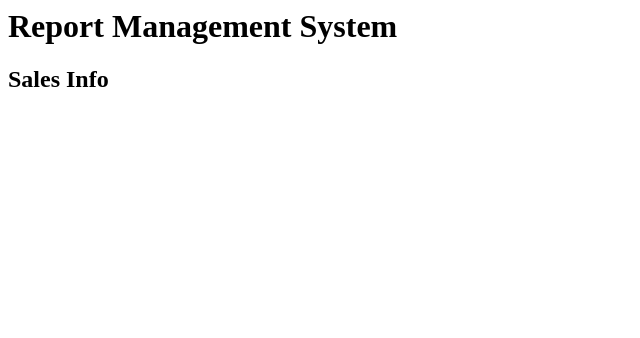
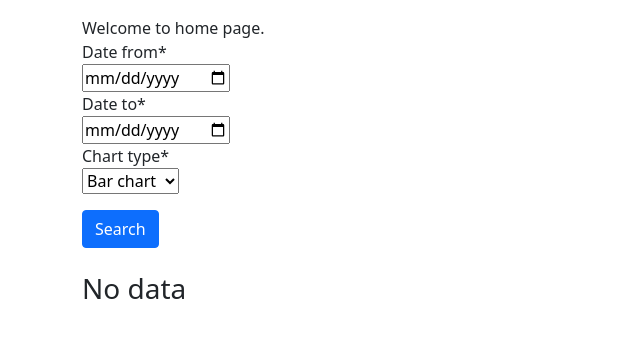
Before and after one commit to vijay113/BasicOfPython, a Django app: page / in a window 1280 px wide. Shown: the top 338 px of the page, without its empty margins (0-640 px from the left). Run offline with Django 3.2, Linux system fonts and the light colour scheme; some libraries are stand-ins or nearby versions.

Commit message:
search sales records in python

```diff
--- /dev/null
+++ b/Django_Apps/Report_Management/sales/forms.py
@@ -0,0 +1,13 @@
+from django import forms
+
+
+CHART_CHOICES = (
+    ("#1","Bar chart"),
+    ("#2","Pie chart"),
+    ("#3","Line chart"),
+)
+
+class SalesSearchForm(forms.Form):
+        date_from = forms.DateField(widget=forms.DateInput(attrs={"type":"date"}))
+        date_to = forms.DateField(widget=forms.DateInput(attrs={"type":"date"}))
+        chart_type = forms.ChoiceField(choices=CHART_CHOICES)
--- a/Django_Apps/Report_Management/sales/models.py
+++ b/Django_Apps/Report_Management/sales/models.py
@@ -15,6 +15,11 @@ class Position(models.Model):
     def save(self,*args,**kwargs):
         self.price = self.product.price * self.quantity
         return super().save(*args,**kwargs)
+
+    # reverse relationship Position --> Sale
+    def get_sales_id(self):
+        sale_obj = self.sale_set.first()
+        return sale_obj.id
 
 
     def __str__(self):
--- a/Django_Apps/Report_Management/sales/templates/sales/home.html
+++ b/Django_Apps/Report_Management/sales/templates/sales/home.html
@@ -1,5 +1,35 @@
-<h1>
-Report Management System
+{% extends "base.html" %}
+{% load crispy_forms_tags %}
 
-</h1>
-<h2>Sales Info</h2>
+{% block title %}
+Home
+{% endblock title %}
+
+{% block content %}
+Welcome to home page.
+
+<br/>
+
+<form action="" method="POST">
+{% csrf_token %}
+{{form|crispy}}
+<button type="submit" class="btn btn-primary mt-3">Search</button>
+</form>
+<br/>
+{% if sale_df %}
+   <p>Sales Data:</p>
+   {{sale_df|safe}}
+   <br/>
+   <p>Position Data:</p>
+   {{position_df|safe}}
+   <br/>
+   <p>Merged Data:</p>
+   {{merged_df|safe}}
+   <br/>
+   <p>Main Data:</p>
+   {{df|safe}}
+{% else %}
+   <h3>No data</h3>
+{% endif %}
+
+{% endblock content %}
--- a/Django_Apps/Report_Management/sales/views.py
+++ b/Django_Apps/Report_Management/sales/views.py
@@ -2,12 +2,76 @@ from django.shortcuts import render
 
 from django.views.generic import ListView, DetailView
 
-from .models import Sale
+from .models import Position, Sale
+from .forms import SalesSearchForm
+import pandas as pd
+from .utils import get_customer_from_id,get_salesman_from_id
 
 # Create your views here.
 
 def home_view(request):
-    return render(request,"sales/home.html",{})
+    form = SalesSearchForm(request.POST or None)
+    sale_df = None
+    position_df = None
+    merged_df = None
+    df = None
+    if request.method == "POST":
+        date_from = request.POST.get("date_from")
+        date_to = request.POST.get("date_to")
+        chart_type = request.POST.get("chart_type")
+
+        # qs = Sale.objects.all()
+         #obj = Sale.objects.get(id = 1)
+
+        qs = Sale.objects.filter(created__date__lte = date_to,created__date__gte = date_from)
+        if len(qs)>0:
+            sale_df = pd.DataFrame(qs.values())
+            sale_df["customer_id"]= sale_df["customer_id"].apply(get_customer_from_id)
+            sale_df["salesman_id"] = sale_df["salesman_id"].apply(get_salesman_from_id)
+
+            sale_df["created"]= sale_df["created"].apply(lambda x:x.strftime('%Y-%m-%d'))
+            sale_df["updated"] = sale_df["updated"].apply(lambda x:x.strftime("%Y-%m-%d"))
+
+
+            sale_df.rename({"customer_id":"customer","salesman_id":"salesman","id":"sales_id"},axis=1,inplace=True)
+
+            #sale_df["sales_id_1"]=sale_df["sales_id"]
+
+            position_data = []
+            for sale in qs:
+                for pos in sale.get_positions():
+                    obj = {
+                        "position_id":pos.id,
+                        "product":pos.product.name,
+                        "quantity":pos.quantity,
+                        "price":pos.price,
+                        "sales_id":pos.get_sales_id()
+                    }
+                    position_data.append(obj)
+
+            position_df = pd.DataFrame(position_data)
+
+            merged_df = pd.merge(sale_df,position_df,on="sales_id")
+
+            df = merged_df.groupby("transaction_id", as_index=False)["price"].agg("sum")
+
+            sale_df = sale_df.to_html()
+            position_df = position_df.to_html()
+            merged_df = merged_df.to_html()
+            df = df.to_html()
+        else:
+            print("no data")
+
+
+
+    context = {
+        "form":form,
+        "sale_df":sale_df,
+        "position_df":position_df,
+        "merged_df":merged_df,
+        "df":df
+    }
+    return render(request,"sales/home.html",context)
 
 
 
@@ -21,3 +85,15 @@ class SaleListView(ListView):
 class SaleDetailView(DetailView):
     model = Sale
     template_name = "sales/detail.html"
+
+
+def sale_list_view(request):
+    qs = Sale.objects.all()
+    return render(request,"sales/main.html",{"qs":qs})
+
+
+def sale_detail_view(request,**kwargs):
+    pk = kwargs.get("pk")
+    obj = Sale.objects.get(pk = pk)
+
+    return render(request,"sales/detail.html",{"object":obj})
```
Also changed, not shown: Django_Apps/Report_Management/sales/templates/sales/main.html (+6 -2 lines), Django_Apps/Report_Management/sales/utils.py (+14 -0 lines), Django_Apps/Report_Management/db.sqlite3.
